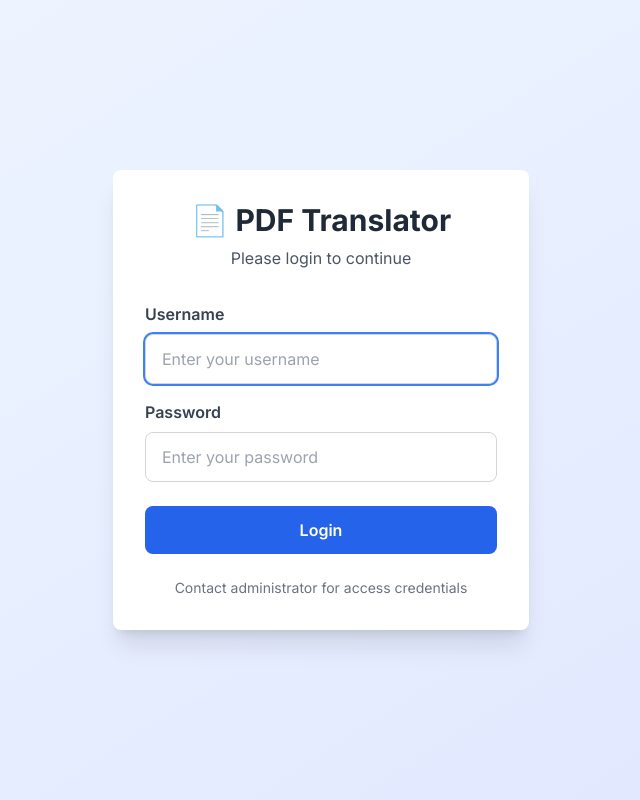
After one commit to FatemehFN/pdf-translator, a Flask app: page /login in a window 1280 px wide. The commit adds this page. Shown: the whole page, without its empty margins (319-959 px from the left). Run offline with Flask 3, Linux system fonts and the light colour scheme; some libraries are stand-ins or nearby versions.

Commit message:
Add login authentication for restricted access

```diff
--- a/app.py
+++ b/app.py
@@ -1,7 +1,8 @@
 import os
 import tempfile
-from flask import Flask, render_template, request, send_file, jsonify, flash, redirect, url_for
+from flask import Flask, render_template, request, send_file, jsonify, flash, redirect, url_for, session
 from werkzeug.utils import secure_filename
+from functools import wraps
 import fitz  # PyMuPDF
 import requests
 import json
@@ -12,10 +13,23 @@ app.config['SECRET_KEY'] = os.environ.get('SECRET_KEY', 'dev-secret-key-change-i
 app.config['MAX_CONTENT_LENGTH'] = 16 * 1024 * 1024  # 16MB max file size
 app.config['UPLOAD_FOLDER'] = tempfile.gettempdir()
 
+# Login credentials - Change these or set via environment variables
+USERNAME = os.environ.get('APP_USERNAME', 'admin')
+PASSWORD = os.environ.get('APP_PASSWORD', 'password123')
+
 # Get port from environment variable for deployment
 PORT = int(os.environ.get('PORT', 5000))
 
 ALLOWED_EXTENSIONS = {'pdf'}
+
+# Login required decorator
+def login_required(f):
+    @wraps(f)
+    def decorated_function(*args, **kwargs):
+        if 'logged_in' not in session:
+            return redirect(url_for('login'))
+        return f(*args, **kwargs)
+    return decorated_function
 
 # Get API key from environment variable (set in Render dashboard)
 API_KEY = os.environ.get('GEMINI_API_KEY', 'AIzaSyDQU6A8ovEJAMsBR1dMfNephqVobois-rc')
@@ -155,12 +169,36 @@ Here is the text from the PDF file for the monograph titled "{filename}":
         print(f"Error generating HTML for {filename}: {e}")
         return None
 
+@app.route('/login', methods=['GET', 'POST'])
+def login():
+    """Handle user login."""
+    if request.method == 'POST':
+        username = request.form.get('username')
+        password = request.form.get('password')
+
+        if username == USERNAME and password == PASSWORD:
+            session['logged_in'] = True
+            session['username'] = username
+            return redirect(url_for('index'))
+        else:
+            return render_template('login.html', error='Invalid credentials')
+
+    return render_template('login.html')
+
+@app.route('/logout')
+def logout():
+    """Handle user logout."""
+    session.clear()
+    return redirect(url_for('login'))
+
 @app.route('/')
+@login_required
 def index():
     """Render the main page with the upload form."""
     return render_template('index.html')
 
 @app.route('/upload', methods=['POST'])
+@login_required
 def upload_file():
     """Handle PDF upload and translation."""
     if 'file' not in request.files:
@@ -212,6 +250,7 @@ def upload_file():
         return jsonify({'error': f'Error processing file: {str(e)}'}), 500
 
 @app.route('/download/<filename>')
+@login_required
 def download_file(filename):
     """Download the translated HTML file."""
     try:
--- /dev/null
+++ b/templates/login.html
@@ -0,0 +1,85 @@
+<!DOCTYPE html>
+<html lang="en" dir="ltr">
+<head>
+    <meta charset="UTF-8">
+    <meta name="viewport" content="width=device-width, initial-scale=1.0">
+    <title>Login - PDF Translator</title>
+    <script src="https://cdn.tailwindcss.com"></script>
+    <link href="https://fonts.googleapis.com/css2?family=Inter:wght@400;600;700&display=swap" rel="stylesheet">
+    <style>
+        body {
+            font-family: 'Inter', sans-serif;
+        }
+    </style>
+</head>
+<body class="bg-gradient-to-br from-blue-50 to-indigo-100 min-h-screen flex items-center justify-center">
+    <div class="container mx-auto px-4 max-w-md">
+        <!-- Login Card -->
+        <div class="bg-white rounded-lg shadow-xl p-8">
+            <div class="text-center mb-8">
+                <h1 class="text-3xl font-bold text-gray-800 mb-2">
+                    📄 PDF Translator
+                </h1>
+                <p class="text-gray-600">
+                    Please login to continue
+                </p>
+            </div>
+
+            <!-- Error Message -->
+            {% if error %}
+            <div class="mb-4 p-4 bg-red-50 border border-red-200 rounded-lg">
+                <div class="flex items-center">
+                    <svg class="h-5 w-5 text-red-600 mr-2" fill="none" stroke="currentColor" viewBox="0 0 24 24">
+                        <path stroke-linecap="round" stroke-linejoin="round" stroke-width="2" d="M12 8v4m0 4h.01M21 12a9 9 0 11-18 0 9 9 0 0118 0z"></path>
+                    </svg>
+                    <p class="text-red-700">{{ error }}</p>
+                </div>
+            </div>
+            {% endif %}
+
+            <!-- Login Form -->
+            <form method="POST" action="{{ url_for('login') }}">
+                <div class="mb-4">
+                    <label for="username" class="block text-gray-700 font-semibold mb-2">
+                        Username
+                    </label>
+                    <input
+                        type="text"
+                        id="username"
+                        name="username"
+                        required
+                        autofocus
+                        class="w-full px-4 py-3 border border-gray-300 rounded-lg focus:outline-none focus:ring-2 focus:ring-blue-500"
+                        placeholder="Enter your username"
+                    >
+                </div>
+
+                <div class="mb-6">
+                    <label for="password" class="block text-gray-700 font-semibold mb-2">
+                        Password
+                    </label>
+                    <input
+                        type="password"
+                        id="password"
+                        name="password"
+                        required
+                        class="w-full px-4 py-3 border border-gray-300 rounded-lg focus:outline-none focus:ring-2 focus:ring-blue-500"
+                        placeholder="Enter your password"
+                    >
+                </div>
+
+                <button
+                    type="submit"
+                    class="w-full bg-blue-600 hover:bg-blue-700 text-white font-semibold py-3 px-6 rounded-lg transition duration-200"
+                >
+                    Login
+                </button>
+            </form>
+
+            <div class="mt-6 text-center text-sm text-gray-500">
+                <p>Contact administrator for access credentials</p>
+            </div>
+        </div>
+    </div>
+</body>
+</html>
```
Also changed, not shown: templates/index.html (+9 -3 lines).
